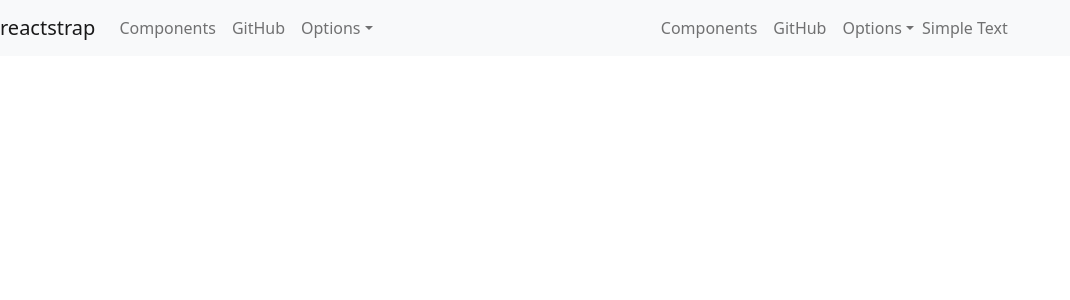
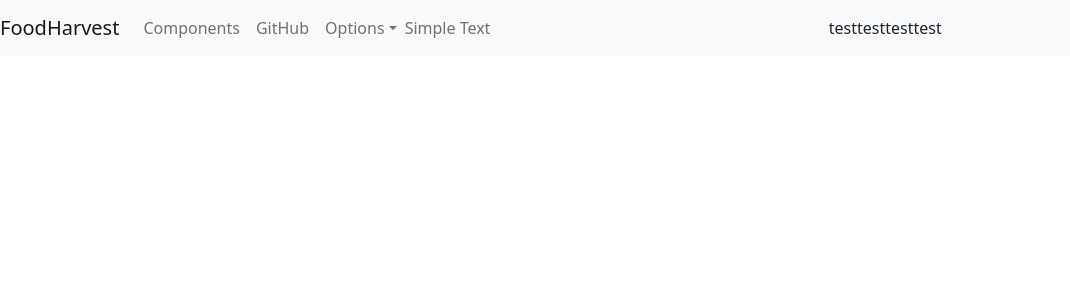
Before and after one commit to MikaelS1000RR/FoodHarvest, a React (Create React App) app in the folder frontend/: page / in a window 1280 px wide. Shown: the top 300 px of the page, without its empty margins (0-1070 px from the left). Built offline with nearby package versions, Linux system fonts and the light colour scheme.

Commit message:
Both dropdown works.

```diff
--- a/frontend/src/components/Navbar.jsx
+++ b/frontend/src/components/Navbar.jsx
@@ -27,36 +27,10 @@ const Example = (props) => {
     <div>
       <Navbar color="light" light expand="md">
         <NavbarToggler onClick={() => setIsOpen(!isOpen)} />
-        <NavbarBrand href="/">reactstrap</NavbarBrand>
+        <NavbarBrand href="/">FoodHarvest</NavbarBrand>
         <NavbarToggler onClick={() => setIsOpen2(!isOpen2)} />
 
-        <Collapse isOpen2={isOpen2} navbar>
-          <Nav className="mr-auto" navbar>
-            <NavItem>
-              <NavLink href="/components/">Components</NavLink>
-            </NavItem>
-            <NavItem>
-              <NavLink href="https://github.com/reactstrap/reactstrap">GitHub</NavLink>
-            </NavItem>
-            <UncontrolledDropdown nav inNavbar>
-              <DropdownToggle nav caret>
-                Options
-              </DropdownToggle>
-              <DropdownMenu right>
-                <DropdownItem>
-                  Option 1
-                </DropdownItem>
-                <DropdownItem>
-                  Option 2
-                </DropdownItem>
-                <DropdownItem divider />
-                <DropdownItem>
-                  Reset
-                </DropdownItem>
-              </DropdownMenu>
-            </UncontrolledDropdown>
-          </Nav>
-        </Collapse>
+        {/* First dropdown */}
 
         <Collapse isOpen={isOpen} navbar>
           <Nav className="mr-auto" navbar>
@@ -86,6 +60,17 @@ const Example = (props) => {
           </Nav>
           <NavbarText>Simple Text</NavbarText>
         </Collapse>
+
+        {/* second dropdown */}
+
+        <Collapse isOpen={isOpen2} navbar>
+          <div>test</div>
+          <div>test</div>
+          <div>test</div>
+          <div>test</div>
+        </Collapse>
+
+
       </Navbar>
     </div>
   );
```
